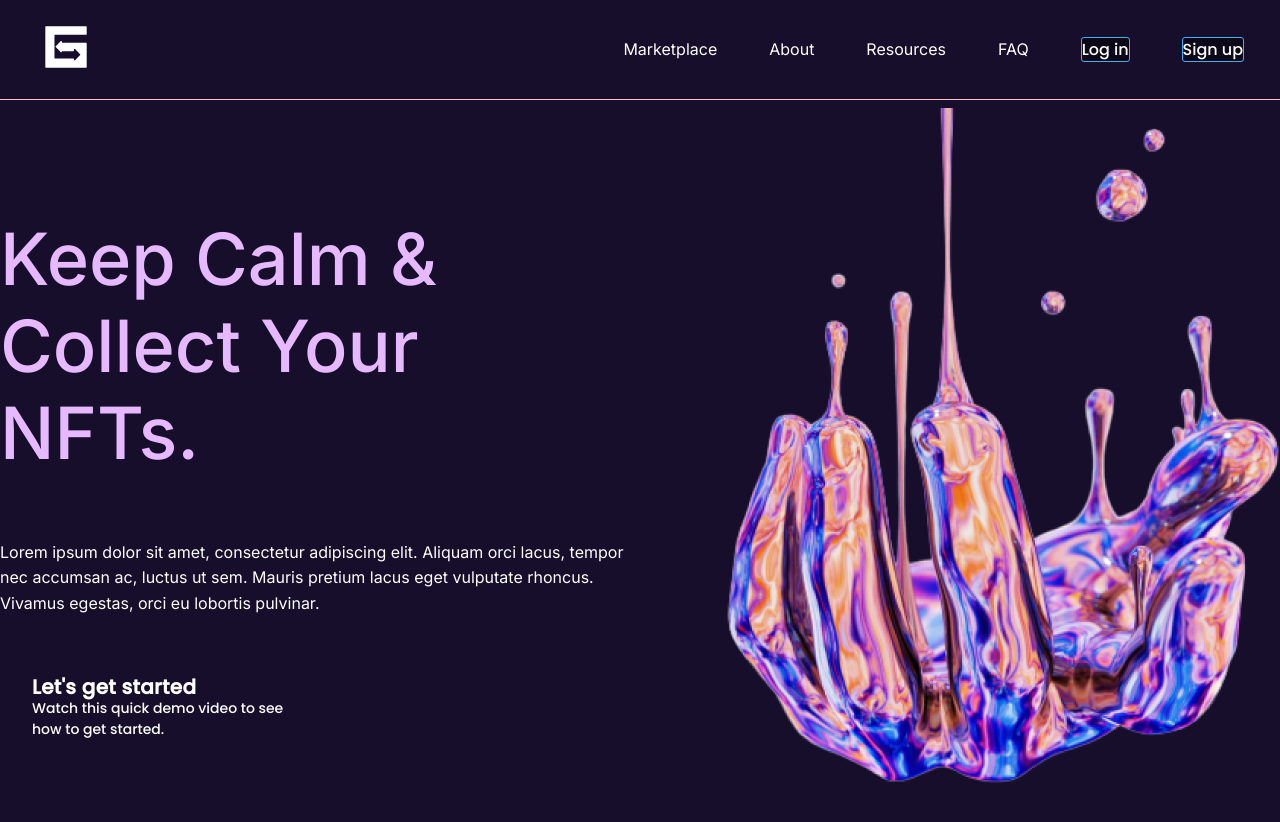
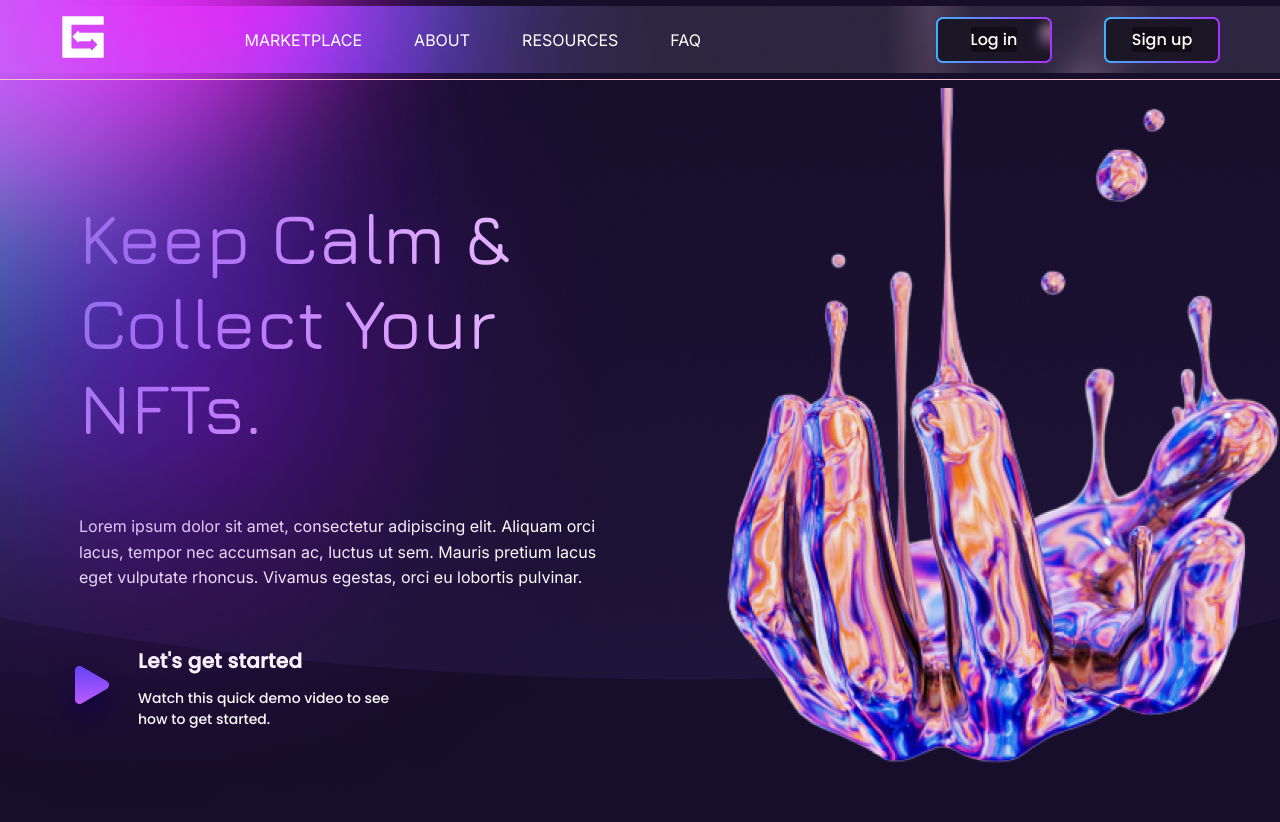
Before and after one commit to dilocksley/nft-landing, a plain HTML site: page index.html in a window 1280 px wide. Drawn offline with nearby package versions, Linux system fonts and the light colour scheme.

Commit message:
finish main page

```diff
--- a/common.scss
+++ b/common.scss
@@ -12,6 +12,16 @@ body {
     font-family: $main-font;
 }
 
+header > .button {
+    margin-left: 184px;
+}
+
+.btn-wrapper{
+    display: flex;
+    align-items: center;
+    justify-content: center;
+}
+
 .button {
     display: flex;
     align-items: center;
@@ -20,18 +30,17 @@ body {
     border-radius: 2.992px;
     background: rgba(0, 0, 0, 0.40);
     backdrop-filter: blur(2.9922103881835938px);
-    border: 1.2px solid $accent-color;
     font-family: $button-font;
     text-decoration: none;
     color: #FFF;
 }
 
 header {
-    padding: 9.57px 35.91px 10.17px 25.13px;
     display: flex;
     justify-content: space-between;
     align-items: center;
     border-bottom: solid 1px pink;
+    position: relative;
 }
 
 nav {
@@ -50,6 +59,6 @@ nav {
 .container{
     color: white;
     max-width: 1282px;
-    margin: 0 auto;
+    margin: 0 0 0 79px;
     padding: 115px 0;
 }
--- a/index.html
+++ b/index.html
@@ -8,16 +8,26 @@
     <link rel="preconnect" href="https://fonts.googleapis.com">
     <link rel="preconnect" href="https://fonts.gstatic.com" crossorigin>
     <link href="https://fonts.googleapis.com/css2?family=Inter:wght@400;500&family=Poppins:wght@500&display=swap" rel="stylesheet">
+    <link href="https://fonts.googleapis.com/css2?family=Jura:wght@500&display=swap" rel="stylesheet">
 <body>
+    <img src="./assets/Group 46.png" style="position: absolute;">
+    <img src="./assets/bg-main.png" style="position: absolute; z-index: -1; width: 100%">
     <header>
-        <img src="./assets/logo.svg" alt="NFT Marketplace logo">
+        <img src="./assets/bg-header.png" style="position: absolute; z-index: -1; width: 100%">
+        <img src="./assets/logo.svg" alt="NFT Marketplace logo" style="margin-left: 42px; position: relative;">
         <nav>
-            <a href="#" class="nav-link">Marketplace</a>
-            <a href="#" class="nav-link">About</a>
-            <a href="#" class="nav-link">Resources</a>
+            <a href="#" class="nav-link">MARKETPLACE</a>
+            <a href="#" class="nav-link">ABOUT</a>
+            <a href="#" class="nav-link">RESOURCES</a>
             <a href="#" class="nav-link">FAQ</a>
-            <a href="#" class="button">Log in</a>
-            <a href="#" class="button">Sign up</a>
+            <div class="btn-wrapper" style="margin-left: 183px;">
+                <img src="./assets/login.png" style="position: relative; width: 100%;">
+                <a href="#" class="button" style="position: absolute;">Log in</a>
+            </div>
+            <div class="btn-wrapper" style="margin-right: 60px;">
+                <img src="./assets/Signup.png" style="position: relative;">
+                <a href="#" class="button" style="position: absolute;">Sign up</a>
+            </div>
         </nav>
     </header>
     <section id="hand" class="container">
@@ -25,14 +35,19 @@
             <h1>Keep Calm &<br> Collect Your NFTs.</h1>
             <p>Lorem ipsum dolor sit amet, consectetur adipiscing elit. Aliquam orci lacus, tempor nec accumsan ac, luctus ut sem. Mauris pretium lacus eget vulputate rhoncus. Vivamus egestas, orci eu lobortis pulvinar.</p>
             <div class="hand-action">
-                <a href="#" class="btn">Let's get started</a>
-                <div class="instruction">Watch this quick  demo video to see<br> how to get started.</div>
+                <div class="play">
+                    <img src="./assets/icon.png" alt="Let's get started">
+                </div>
+                <div>
+                    <a href="#" class="btn">Let's get started</a>
+                    <div class="instruction">Watch this quick  demo video to see<br> how to get started.</div>
+                </div>
             </div>
         </div>
         <div class="hand-image">
             <img src="./assets/hand.png" alt="NFT Marketplace logo">
         </div>
     </section>
-
+  <script></script>
 </body>
 </html>
--- /dev/null
+++ b/main.js
@@ -0,0 +1,2 @@
+let a = 42;
+const b = 15;
--- a/main.scss
+++ b/main.scss
@@ -8,7 +8,7 @@
         font-weight: 500;
         line-height: normal;
         font-size: 72px;
-        font-family: Inter;
+        font-family: 'Jura', sans-serif;
         font-style: normal;
         color: #E6B9FF;
         margin-bottom: 64px;
@@ -25,7 +25,6 @@
     }
 
     a {
-        margin-bottom: 16px;
         text-decoration: none;
         color: #FFF;
         font-family: Poppins;
@@ -37,6 +36,7 @@
     }
 
     .instruction {
+        margin-top: 16px;
         color: #FFF;
         font-family: Poppins;
         font-size: 14px;
@@ -46,7 +46,8 @@
     }
 
     .hand-action {
-        margin-left: 32px;
+        display: flex;
+        margin-left: -33px;
     }
 
     .hand-image {
@@ -54,6 +55,4 @@
         display: flex;
         flex-direction: column;
     }
-
-
 }
```
Also changed, not shown: assets/Ellipse 19.png (added), assets/Ellipse 7.png (added), assets/Ellipse 8.png (added), assets/Group 46.png (added), assets/Signup.png (added), assets/bg-header.png (added), assets/bg-main.png (added), assets/icon.png (added), assets/login.png (added), common.css, main.css, 2 other files.
